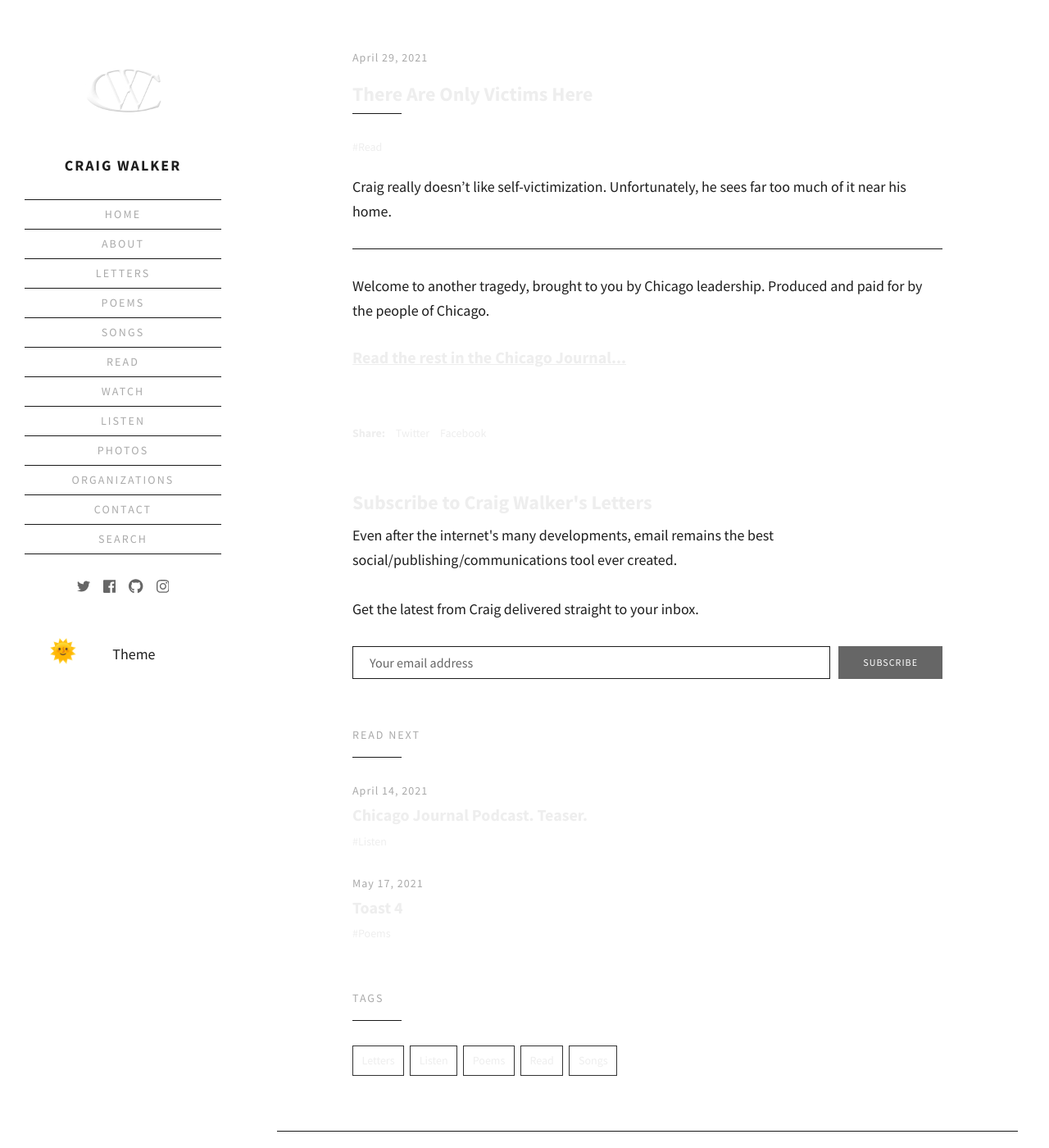
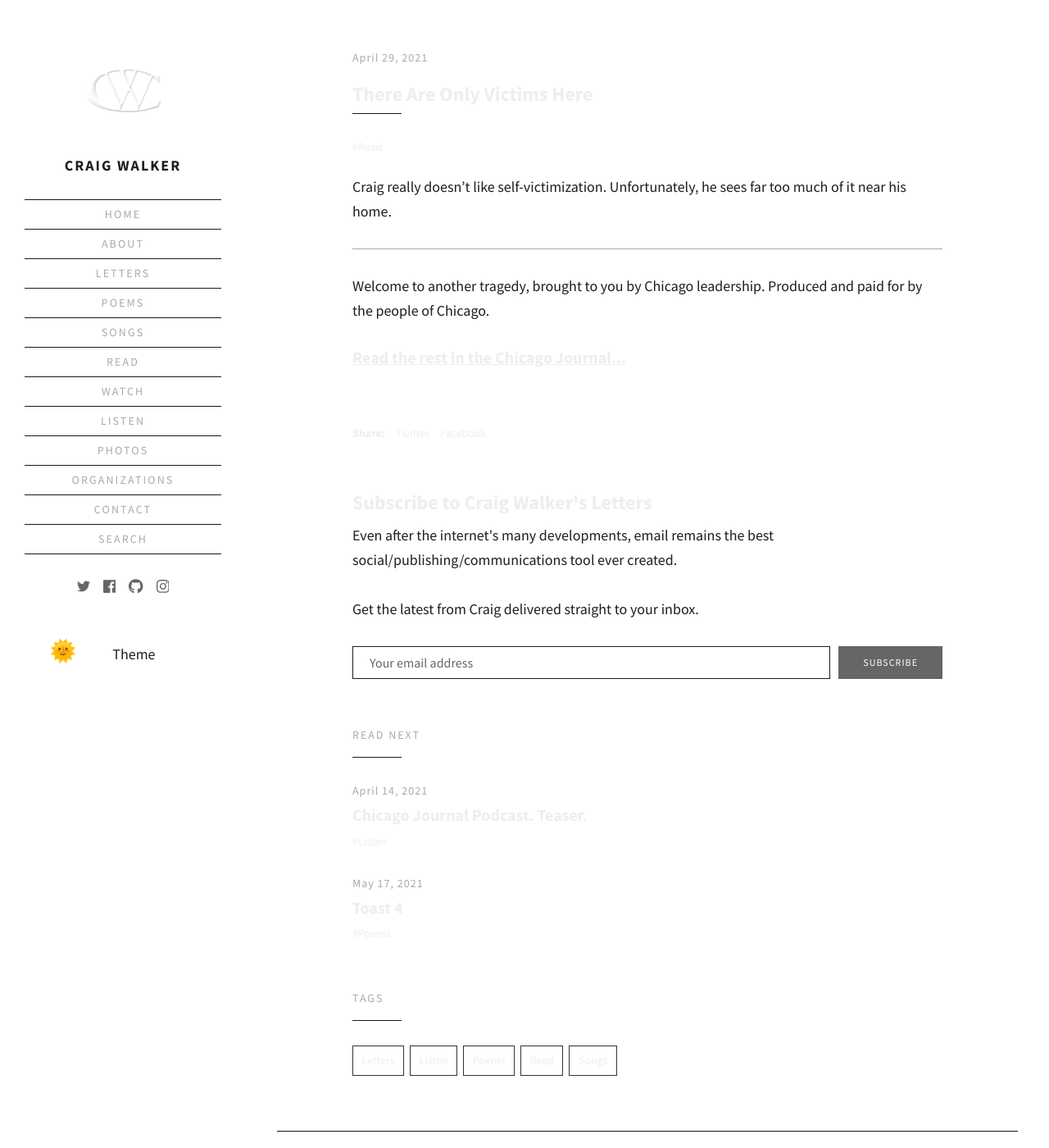
Before and after one commit to walkercraig/walkercraig, a Jekyll site: the page built from _posts/2021/2021-04-29-there-are-only-victims-here.md, in a window 1280 px wide and 1400 px high. Shown: the whole window at 82% size. Built offline with Jekyll 4.4.1, drawn with Linux system fonts in a browser that asks for light colours; some web fonts are replaced.

Commit message:
Update _general.scss

```diff
--- a/_sass/_general.scss
+++ b/_sass/_general.scss
@@ -23,7 +23,7 @@
 }
 
 a:hover {
-  color: #fff;
+  color: #aaa;
   text-decoration: none;
 }
 
@@ -185,7 +185,7 @@
 }
 
 hr {
-  background-color: #191919;
+  background-color: #aaa;
   border: 0;
   height: 1px;
   margin: 1.66667em 0;
```
